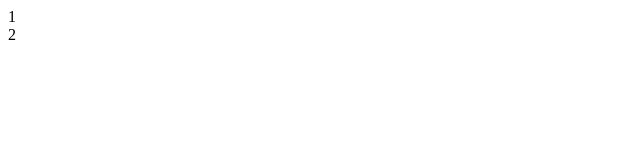
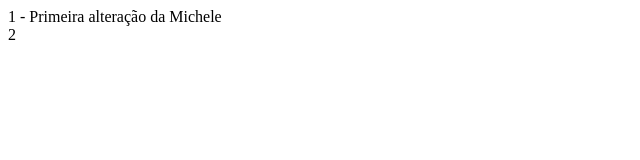
Before and after one commit to michele-seadi/Repositorio-da-carol, a plain HTML site: page index.html in a window 1280 px wide. Shown: the whole page, without its empty margins (0-640 px from the left). Drawn offline with Linux system fonts and the light colour scheme.

Commit message:
Primeira Alteração da Michele

```diff
--- a/index.html
+++ b/index.html
@@ -8,7 +8,7 @@
 </head>
 <body>
     <div>
-        1
+        1 - Primeira alteração da Michele
     </div>
 
     <div>
```
